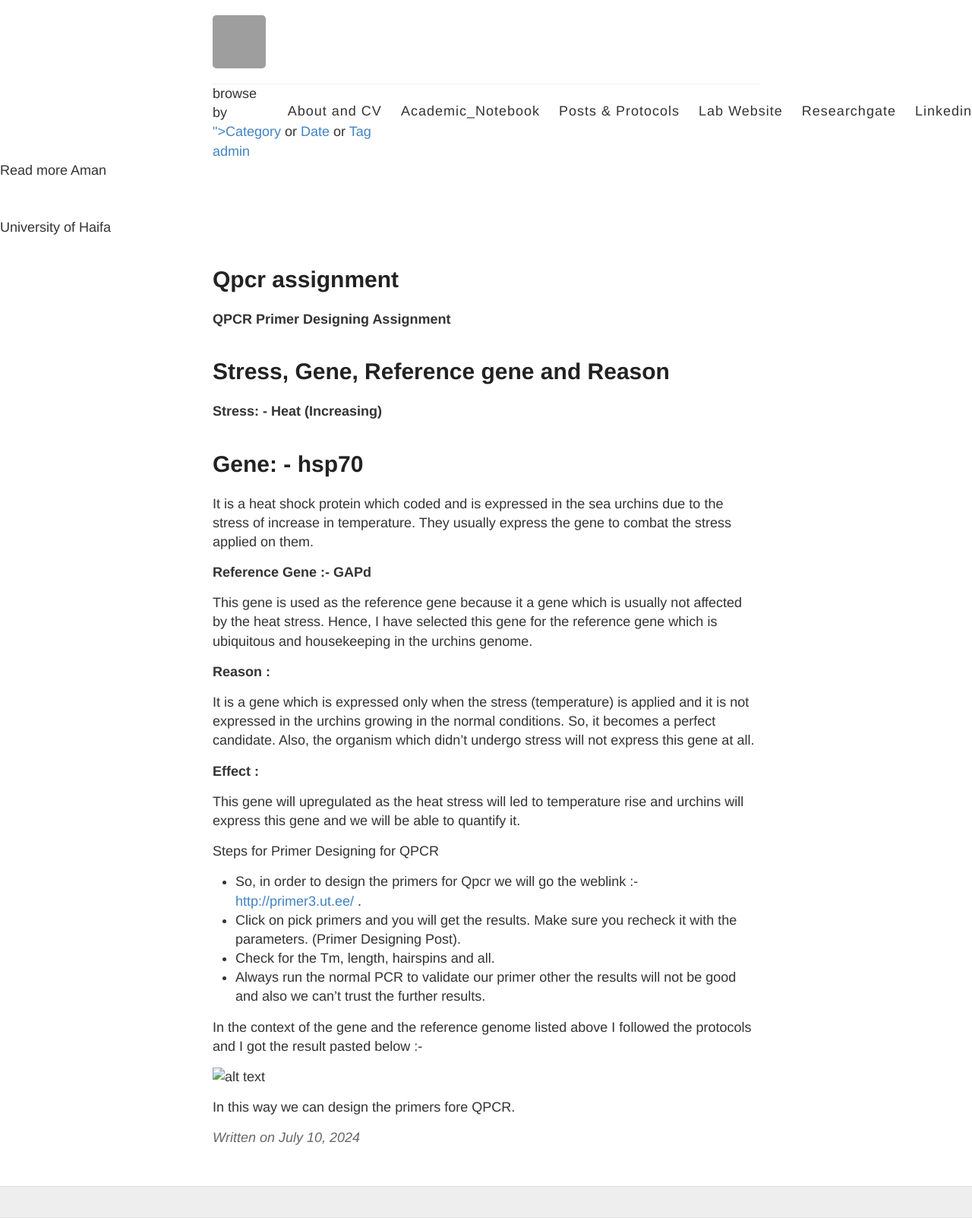
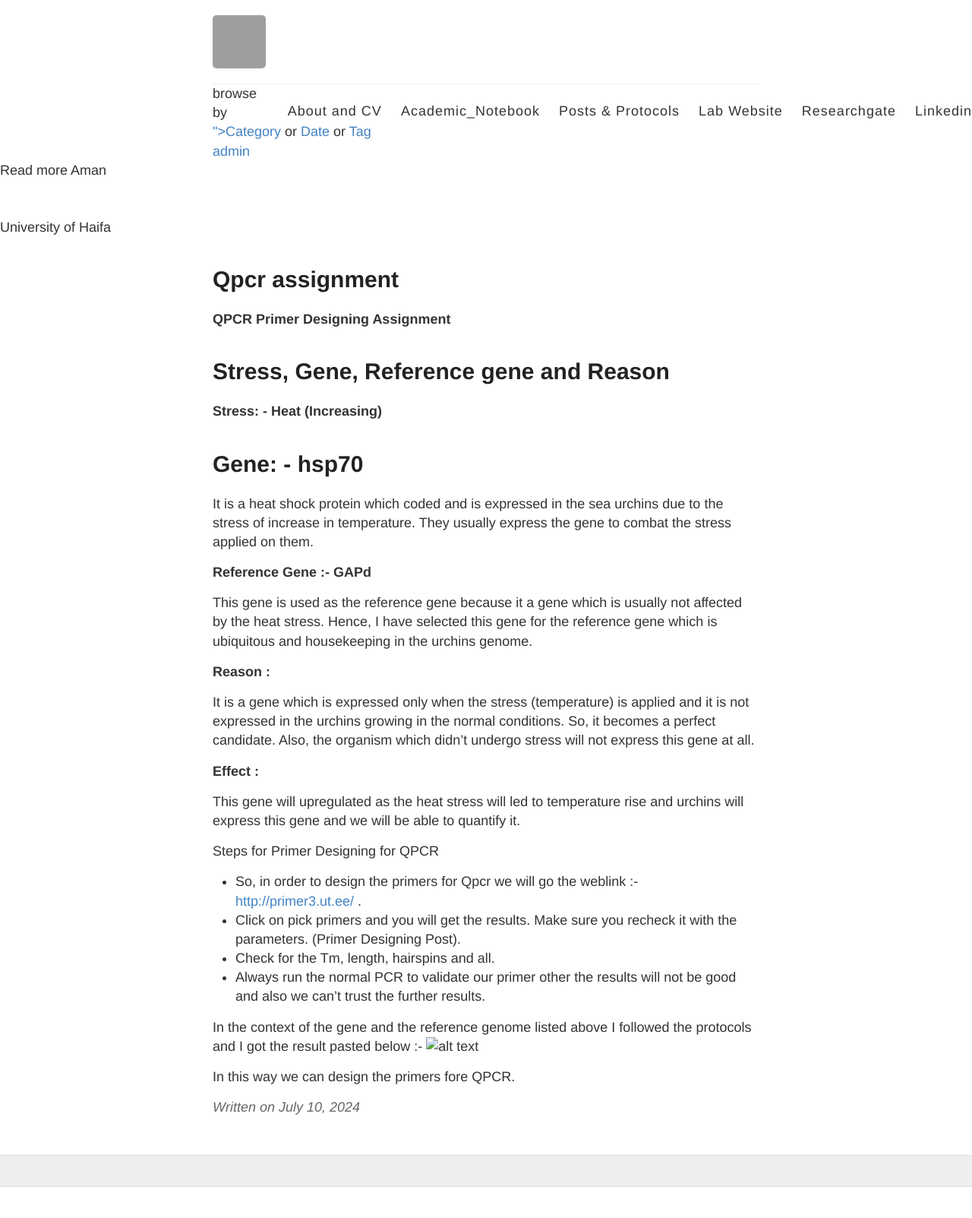
Before and after one commit to prakashaman717/Prakashaman_Notebook, a Jekyll site: the page built from _posts/2024-07-10-QPCR ASSIGNMENT.md, in a window 1280 px wide. Shown: the whole page at 76% size. Built offline with Jekyll 4.4.1, drawn with Linux system fonts in a browser that asks for light colours; our own code applies the rules of GitHub Pages for plain Markdown files; after the commit the page ends 1562 px from its top, so only the background shows below that; grey boxes are pictures that could not be loaded.

Commit message:
c:\Users\User\Documents\GitHub\Prakashaman_Notebook\images\qpcr.png

```diff
--- a/_posts/2024-07-10-QPCR ASSIGNMENT.md
+++ b/_posts/2024-07-10-QPCR ASSIGNMENT.md
@@ -25,7 +25,6 @@ Steps for Primer Designing for QPCR
 - Always run the normal PCR to validate our primer other the results will not be good and also we can’t trust the further results.
 
 In the context of the gene and the reference genome listed above I followed the protocols and I got the result pasted below :-
-
-![alt text](qpcr.png)
+![alt text](qpcr-1.png)
 
 In this way we can design the primers fore QPCR.
```
Also changed, not shown: _posts/qpcr-1.png (added).
